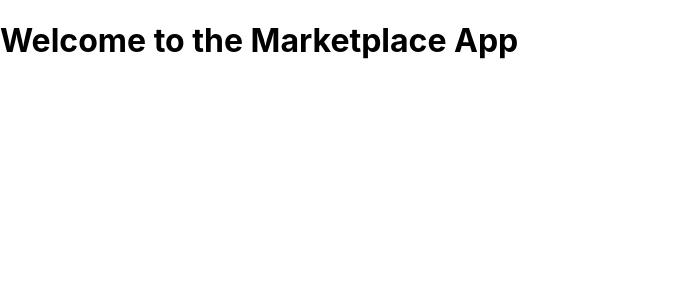
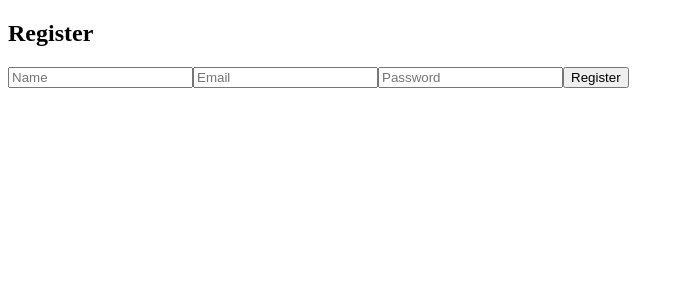
Before and after one commit to shafquatulbari/teebay, a React (Create React App) app in the folder frontend/: page /register in a window 1280 px wide. Shown: the top 300 px of the page, without its empty margins (0-691 px from the left). Built offline with nearby package versions, Linux system fonts and the light colour scheme.

Commit message:
implement login and registration forms in React
Added login and registration forms with Apollo Client integration.
Implemented routing for `/login` and `/register` and connected forms to the backend GraphQL API.

```diff
--- a/frontend/src/App.js
+++ b/frontend/src/App.js
@@ -1,14 +1,16 @@
 import React from "react";
-import { ApolloProvider } from "@apollo/client";
-import client from "./apolloClient";
+import { BrowserRouter as Router, Routes, Route } from "react-router-dom";
+import Login from "./pages/Login";
+import Register from "./pages/Register";
 
 function App() {
   return (
-    <ApolloProvider client={client}>
-      <div className="App">
-        <h1>Welcome to the Marketplace App</h1>
-      </div>
-    </ApolloProvider>
+    <Router>
+      <Routes>
+        <Route path="/login" element={<Login />} />
+        <Route path="/register" element={<Register />} />
+      </Routes>
+    </Router>
   );
 }
 
--- /dev/null
+++ b/frontend/src/pages/Login.js
@@ -0,0 +1,54 @@
+import React, { useState } from "react";
+import { useMutation, gql } from "@apollo/client";
+
+const LOGIN_USER = gql`
+  mutation LoginUser($email: String!, $password: String!) {
+    loginUser(email: $email, password: $password)
+  }
+`;
+
+const Login = () => {
+  const [formData, setFormData] = useState({ email: "", password: "" });
+  const [loginUser, { data, loading, error }] = useMutation(LOGIN_USER);
+
+  const handleChange = (e) => {
+    setFormData({ ...formData, [e.target.name]: e.target.value });
+  };
+
+  const handleSubmit = async (e) => {
+    e.preventDefault();
+    try {
+      const response = await loginUser({ variables: { ...formData } });
+      alert(`Login successful! Token: ${response.data.loginUser}`);
+    } catch (err) {
+      alert(err.message);
+    }
+  };
+
+  return (
+    <form onSubmit={handleSubmit}>
+      <h2>Login</h2>
+      <input
+        type="email"
+        name="email"
+        placeholder="Email"
+        onChange={handleChange}
+        required
+      />
+      <input
+        type="password"
+        name="password"
+        placeholder="Password"
+        onChange={handleChange}
+        required
+      />
+      <button type="submit" disabled={loading}>
+        Login
+      </button>
+      {error && <p>Error: {error.message}</p>}
+      {data && <p>Login successful!</p>}
+    </form>
+  );
+};
+
+export default Login;
--- /dev/null
+++ b/frontend/src/pages/Register.js
@@ -0,0 +1,69 @@
+import React, { useState } from "react";
+import { useMutation, gql } from "@apollo/client";
+
+const REGISTER_USER = gql`
+  mutation RegisterUser($email: String!, $password: String!, $name: String!) {
+    registerUser(email: $email, password: $password, name: $name) {
+      id
+      email
+      name
+    }
+  }
+`;
+
+const Register = () => {
+  const [formData, setFormData] = useState({
+    email: "",
+    password: "",
+    name: "",
+  });
+  const [registerUser, { data, loading, error }] = useMutation(REGISTER_USER);
+
+  const handleChange = (e) => {
+    setFormData({ ...formData, [e.target.name]: e.target.value });
+  };
+
+  const handleSubmit = async (e) => {
+    e.preventDefault();
+    try {
+      await registerUser({ variables: { ...formData } });
+      alert("Registration successful!");
+    } catch (err) {
+      alert(err.message);
+    }
+  };
+
+  return (
+    <form onSubmit={handleSubmit}>
+      <h2>Register</h2>
+      <input
+        type="text"
+        name="name"
+        placeholder="Name"
+        onChange={handleChange}
+        required
+      />
+      <input
+        type="email"
+        name="email"
+        placeholder="Email"
+        onChange={handleChange}
+        required
+      />
+      <input
+        type="password"
+        name="password"
+        placeholder="Password"
+        onChange={handleChange}
+        required
+      />
+      <button type="submit" disabled={loading}>
+        Register
+      </button>
+      {error && <p>Error: {error.message}</p>}
+      {data && <p>Welcome, {data.registerUser.name}!</p>}
+    </form>
+  );
+};
+
+export default Register;
```
Also changed, not shown: frontend/src/index.js (+4 -3 lines).
